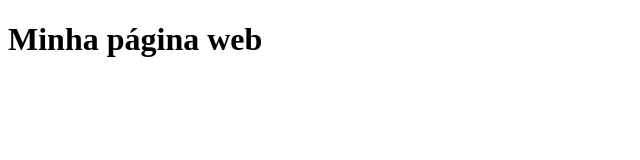
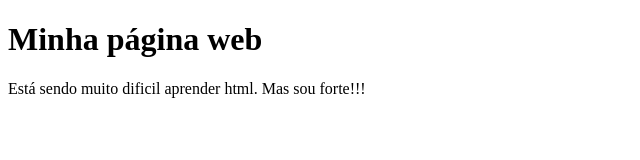
Before and after one commit to svbeatriz/htmlecss, a plain HTML site: page index.html in a window 1280 px wide. Shown: the whole page, without its empty margins (0-640 px from the left). Drawn offline with Linux system fonts and the light colour scheme.

Commit message:
Atualização - 11.03.24

```diff
--- a/index.html
+++ b/index.html
@@ -7,5 +7,6 @@
 </head>
 <body>
     <h1>Minha página web</h1>
+    <p>Está sendo muito dificil aprender html. Mas sou forte!!!</p>
 </body>
 </html>
```
